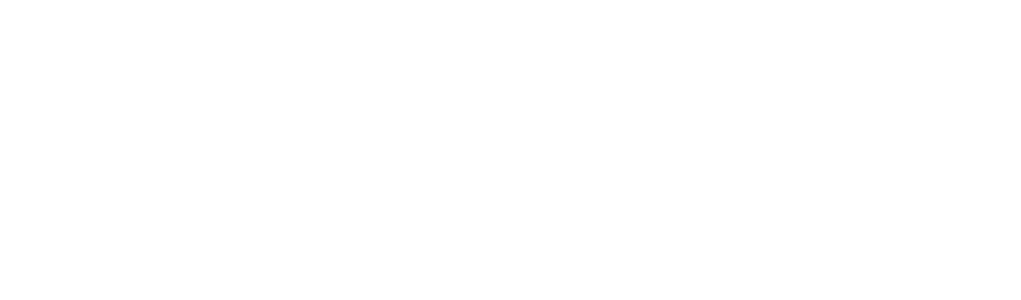
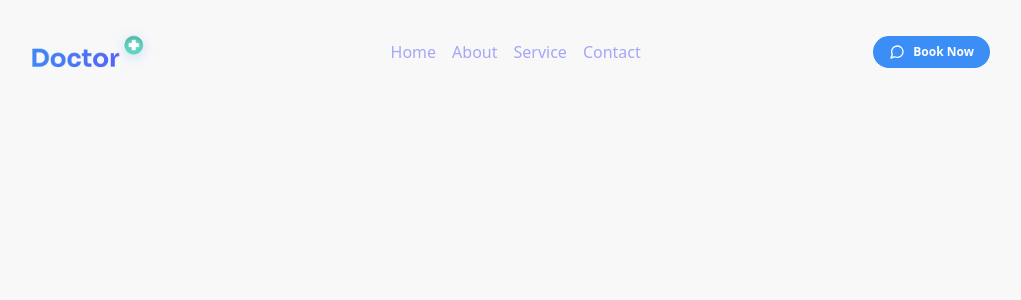
Before and after one commit to Bateyjosue/FigmaToCode-Challenge-Week1--Josue-Batey-, a React (Vite) app: page / in a window 1280 px wide. Shown: the top 300 px of the page, without its empty margins (130-1151 px from the left). Built offline with nearby package versions, Linux system fonts and the light colour scheme.

Commit message:
feat: update cofig

```diff
--- a/package.json
+++ b/package.json
@@ -4,7 +4,7 @@
   "version": "0.0.0",
   "type": "module",
   "scripts": {
-    "dev": "vite",
+    "dev": "vite --host",
     "build": "tsc && vite build",
     "lint": "eslint . --ext ts,tsx --report-unused-disable-directives --max-warnings 0",
     "preview": "vite preview",
--- a/src/App.tsx
+++ b/src/App.tsx
@@ -1,10 +1,12 @@
+import Header from "./components/Header"
 
 
 function App() {
 
   return (
-    <>
-    </>
+    <div className="max-h-full h-dvh min-h-full bg-[#F8F8F8]">
+      <Header/>
+    </div>
   )
 }
 
--- /dev/null
+++ b/src/assets/index.ts
@@ -0,0 +1 @@
+export * as logoColor from './img/logo-color.png';
--- a/tailwind.config.js
+++ b/tailwind.config.js
@@ -13,6 +13,7 @@
       'iris':'#A5A6F6',
       'secondary': '#5FD3BD',
       'gray': '#C4C4C4',
+      'white': '#fff'
     }
   },
   plugins: [],
```
